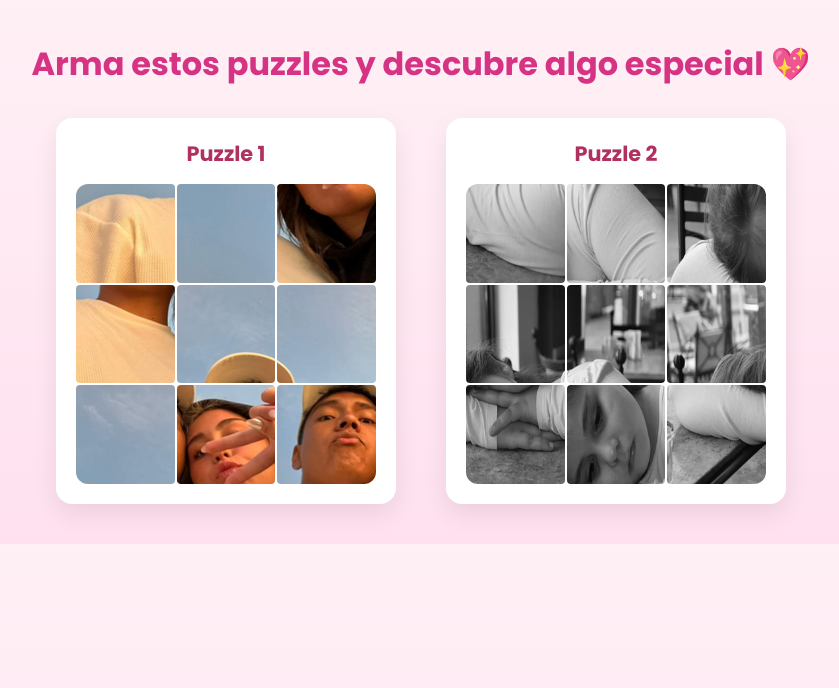
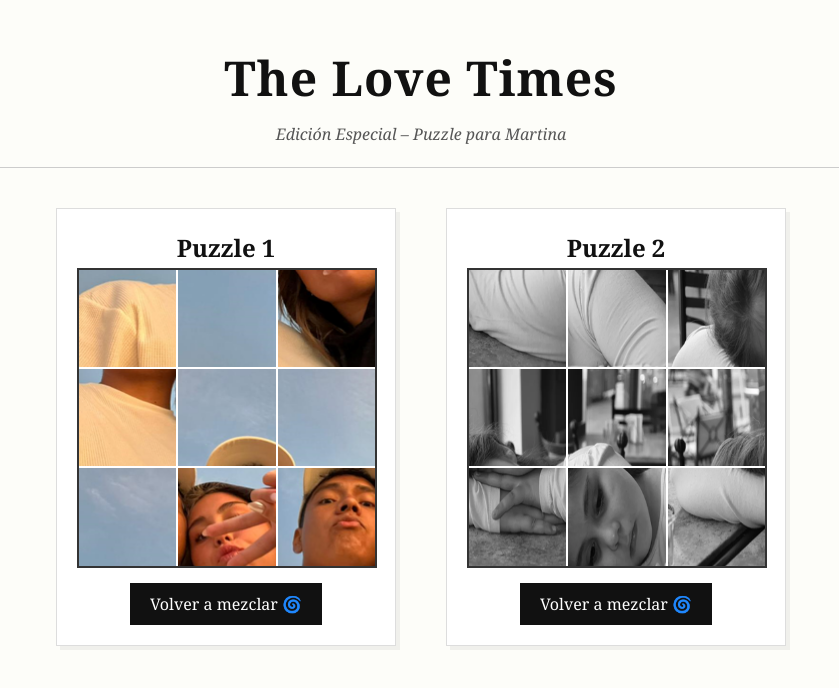
Before and after one commit to xGaleno/puzzle-regalo, a plain HTML site: page index.html in a window 1280 px wide. Shown: the whole page, without its empty margins (219-1058 px from the left). Drawn offline with Linux system fonts and the light colour scheme.

Commit message:
Agregando diseño

```diff
--- a/index.html
+++ b/index.html
@@ -3,27 +3,32 @@
 <head>
   <meta charset="UTF-8" />
   <meta name="viewport" content="width=device-width, initial-scale=1.0" />
-  <title>Dos puzzles para ti ❤️</title>
+  <title>The Love Times 📰❤️</title>
   <link rel="stylesheet" href="style.css" />
 </head>
 <body>
-  <h1>Arma estos puzzles y descubre algo especial 💖</h1>
+  <header>
+    <h1>The Love Times</h1>
+    <p class="subtitle">Edición Especial – Puzzle para Martina</p>
+  </header>
 
-  <div id="puzzles-wrapper">
-    <div class="puzzle-section">
+  <main id="puzzles-wrapper">
+    <section class="puzzle-section">
       <h2>Puzzle 1</h2>
       <div class="puzzle-container" id="puzzle1"></div>
-    </div>
+      <button onclick="reshuffle('puzzle1', 'img/nosotros.png')">Volver a mezclar 🌀</button>
+    </section>
 
-    <div class="puzzle-section">
+    <section class="puzzle-section">
       <h2>Puzzle 2</h2>
       <div class="puzzle-container" id="puzzle2"></div>
-    </div>
-  </div>
+      <button onclick="reshuffle('puzzle2', 'img/martina.png')">Volver a mezclar 🌀</button>
+    </section>
+  </main>
 
   <div id="message" class="hidden">
-    <h2>¡Completaste ambos puzzles! 💌</h2>
-    <p>Eres mi sol en los días nublados. Te amo con todo mi ser.</p>
+    <h2>¡Completaste ambos puzzles! 🖋️</h2>
+    <p>Mi amor por ti es la historia más hermosa que se ha escrito.</p>
   </div>
 
   <script src="script.js"></script>
--- a/script.js
+++ b/script.js
@@ -7,6 +7,8 @@ createPuzzle("puzzle2", "img/martina.png");
 
 function createPuzzle(containerId, imagePath) {
   const container = document.getElementById(containerId);
+  container.innerHTML = ""; // limpiar antes de agregar
+
   let positions = [...Array(totalPieces).keys()];
   shuffleArray(positions);
 
@@ -21,6 +23,13 @@ function createPuzzle(containerId, imagePath) {
     piece.addEventListener("click", () => onPieceClick(containerId, i));
     container.appendChild(piece);
   });
+
+  solved[containerId] = false;
+}
+
+function reshuffle(containerId, imagePath) {
+  createPuzzle(containerId, imagePath);
+  document.getElementById("message").classList.add("hidden");
 }
 
 let currentSelection = {};
@@ -46,7 +55,7 @@ function onPieceClick(containerId, index) {
 
 function highlightPiece(container, index, highlight) {
   const piece = container.children[index];
-  piece.style.border = highlight ? "2px solid #ff69b4" : "none";
+  piece.style.outline = highlight ? "2px solid crimson" : "none";
 }
 
 function swapPieces(container, i, j) {
--- a/style.css
+++ b/style.css
@@ -1,5 +1,3 @@
-@import url('https://fonts.googleapis.com/css2?family=Poppins:wght@300;500;700&display=swap');
-
 * {
     box-sizing: border-box;
     margin: 0;
@@ -7,44 +5,47 @@
   }
 
   body {
-  font-family: 'Poppins', sans-serif;
-  background: linear-gradient(to bottom, #fff0f5, #ffe0ef);
+    font-family: Georgia, 'Times New Roman', Times, serif;
+    background-color: #fdfdf9;
+    color: #111;
+    line-height: 1.6;
     padding: 40px 20px;
+  }
+
+  header {
     text-align: center;
-  color: #333;
+    margin-bottom: 40px;
+    border-bottom: 1px solid #ccc;
+    padding-bottom: 20px;
   }
 
   h1 {
-  font-size: 2rem;
-  color: #d63384;
-  margin-bottom: 30px;
-  animation: fadeInDown 1s ease;
+    font-size: 3rem;
+    font-weight: 700;
+    letter-spacing: 1px;
   }
 
-h2 {
-  color: #b03060;
-  margin-bottom: 15px;
-  font-size: 1.3rem;
+  .subtitle {
+    font-style: italic;
+    color: #555;
+    margin-top: 5px;
   }
 
-#puzzles-wrapper {
+  main {
     display: flex;
     flex-wrap: wrap;
     justify-content: center;
     gap: 50px;
-  animation: fadeIn 1s ease;
   }
 
   .puzzle-section {
     background: #fff;
     padding: 20px;
-  border-radius: 16px;
-  box-shadow: 0 10px 25px rgba(0, 0, 0, 0.08);
-  transition: transform 0.3s;
-}
-
-.puzzle-section:hover {
-  transform: translateY(-5px);
+    border: 1px solid #ddd;
+    border-radius: 0;
+    box-shadow: 4px 4px 0 rgba(0,0,0,0.05);
+    max-width: 340px;
+    text-align: center;
   }
 
   .puzzle-container {
@@ -54,47 +55,49 @@ h2 {
     grid-template-columns: repeat(3, 1fr);
     grid-template-rows: repeat(3, 1fr);
     gap: 2px;
-  border-radius: 12px;
-  overflow: hidden;
+    margin-bottom: 15px;
+    border: 2px solid #333;
   }
 
   .piece {
     background-size: 300px 300px;
     cursor: pointer;
     transition: transform 0.2s ease;
-  border-radius: 4px;
   }
 
   .piece:hover {
     transform: scale(1.05);
   }
 
+  button {
+    background-color: #111;
+    color: white;
+    border: none;
+    padding: 10px 20px;
+    font-family: inherit;
+    font-size: 1rem;
+    cursor: pointer;
+    transition: background-color 0.3s ease;
+  }
+
+  button:hover {
+    background-color: #444;
+  }
+
   #message {
     margin-top: 40px;
     padding: 30px;
+    max-width: 600px;
     background-color: #fff;
-  border: 2px dashed #ff85a2;
-  border-radius: 20px;
+    border-top: 2px solid #111;
     font-size: 1.2rem;
-  animation: fadeInUp 1s ease;
-  max-width: 500px;
     margin-left: auto;
     margin-right: auto;
-  box-shadow: 0 5px 15px rgba(0, 0, 0, 0.05);
+    animation: fadeInUp 1s ease;
   }
 
   .hidden {
     display: none;
-}
-
-@keyframes fadeIn {
-  from { opacity: 0; }
-  to   { opacity: 1; }
-}
-
-@keyframes fadeInDown {
-  from { opacity: 0; transform: translateY(-20px); }
-  to   { opacity: 1; transform: translateY(0); }
   }
 
   @keyframes fadeInUp {
@@ -102,15 +105,9 @@ h2 {
     to   { opacity: 1; transform: translateY(0); }
   }
 
-/* Responsive */
   @media (max-width: 768px) {
-  #puzzles-wrapper {
+    main {
       flex-direction: column;
       align-items: center;
     }
-
-  .puzzle-section {
-    width: 100%;
-    max-width: 350px;
   }
-}
```
Lines whose indentation alone changed are shown as unchanged.
